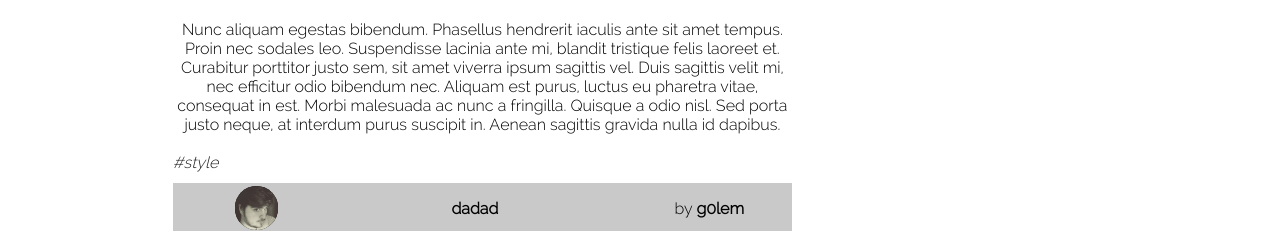
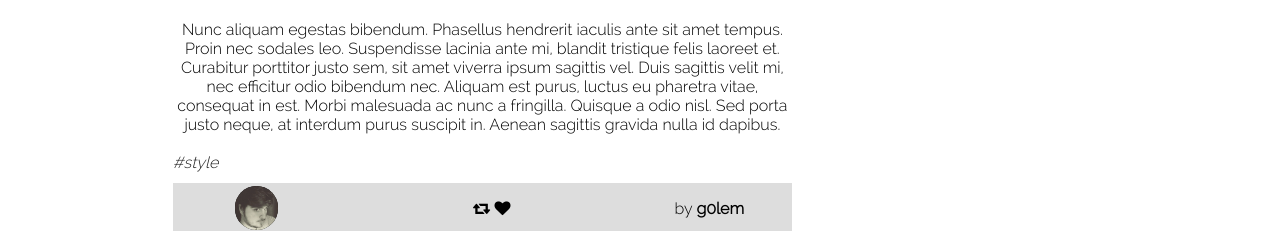
Before and after one commit to g0lem/Frameblr, a plain HTML site: page index.html in a window 1280 px wide. Shown: the part 1220-1454 px from the top of the page. Drawn offline with nearby package versions, Linux system fonts and the light colour scheme.

Commit message:
minor fixes

```diff
--- a/index.html
+++ b/index.html
@@ -51,7 +51,11 @@
 				Nunc aliquam egestas bibendum. Phasellus hendrerit iaculis ante sit amet tempus. Proin nec sodales leo. Suspendisse lacinia ante mi, blandit tristique felis laoreet et. Curabitur porttitor justo sem, sit amet viverra ipsum sagittis vel. Duis sagittis velit mi, nec efficitur odio bibendum nec. Aliquam est purus, luctus eu pharetra vitae, consequat in est. Morbi malesuada ac nunc a fringilla. Quisque a odio nisl. Sed porta justo neque, at interdum purus suscipit in. Aenean sagittis gravida nulla id dapibus.<br> <br>
 			</div>
 			<div class="tags">#style</div>
-			<div class="utilityBar"><div class="circleBase"></div>  <div class="inlineBlock"> <div class="bloggingTools"><b>dadad</b></div> <div class="userName">by <b>g0lem</b></div> </div> </div>
+			<div class="utilityBar"><div class="circleBase"></div>  <div class="inlineBlock">
+
+			<div class="bloggingTools"><b><i class="fa fa-retweet" aria-hidden="true"></i> <i class="fa fa-heart" aria-hidden="true"></i></b></div>
+
+			<div class="userName">by <b>g0lem</b></div> </div> </div>
 		</div>
 
 	</div>
--- a/style.css
+++ b/style.css
@@ -33,6 +33,7 @@ body{
 
 img{
 	width: 100%;
+	background-size: 100%;
 }
 
  .pageTitle {
@@ -210,7 +211,7 @@ p{
 .utilityBar{
 
 	margin-top: 0.7em;
-	background-color: #C9C9C9;
+	background-color: #DDDDDD;
 	width: 100%;
 	height: 3em;
 	vertical-align: center;
@@ -233,7 +234,7 @@ p{
 
 .inlineBlock{
 	display: inline-block;
-	width: 55%;
+	width: 51.5%;
 	display: block;
 	float: right;
 	margin-top: 1em;
```
